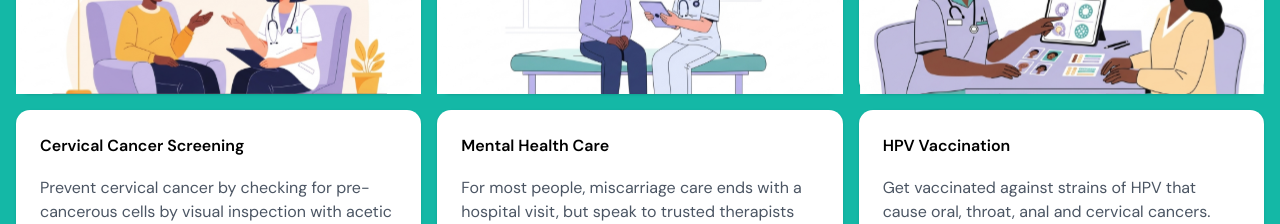
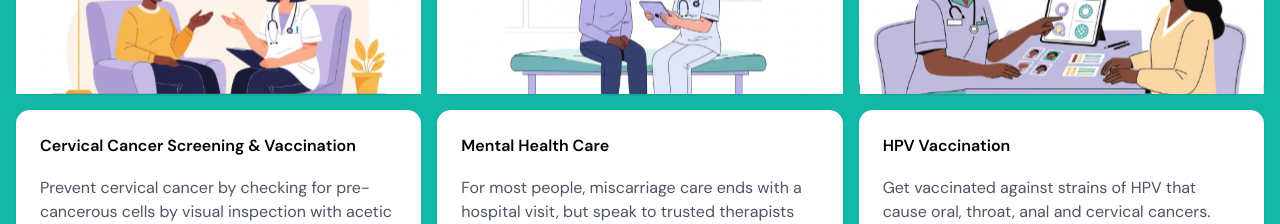
Before and after one commit to Komfot-Health/kh-fe, a Next.js app: page / in a window 1280 px wide. Shown: the part 1640-1864 px from the top of the page. Built offline with nearby package versions, Linux system fonts and the light colour scheme; a web font is replaced by a local one.

Commit message:
update copy

```diff
--- a/app/page.tsx
+++ b/app/page.tsx
@@ -39,7 +39,7 @@ const services: { title: string; description: string; img?: string }[] = [
   img: "/contraceptive-services.svg"
  },
  {
-  title: "Cervical Cancer Screening",
+  title: "Cervical Cancer Screening & Vaccination",
   description:
    "Prevent cervical cancer by checking for pre-cancerous cells by visual inspection with acetic acid. Book a screening session from your phone."
  },
```
